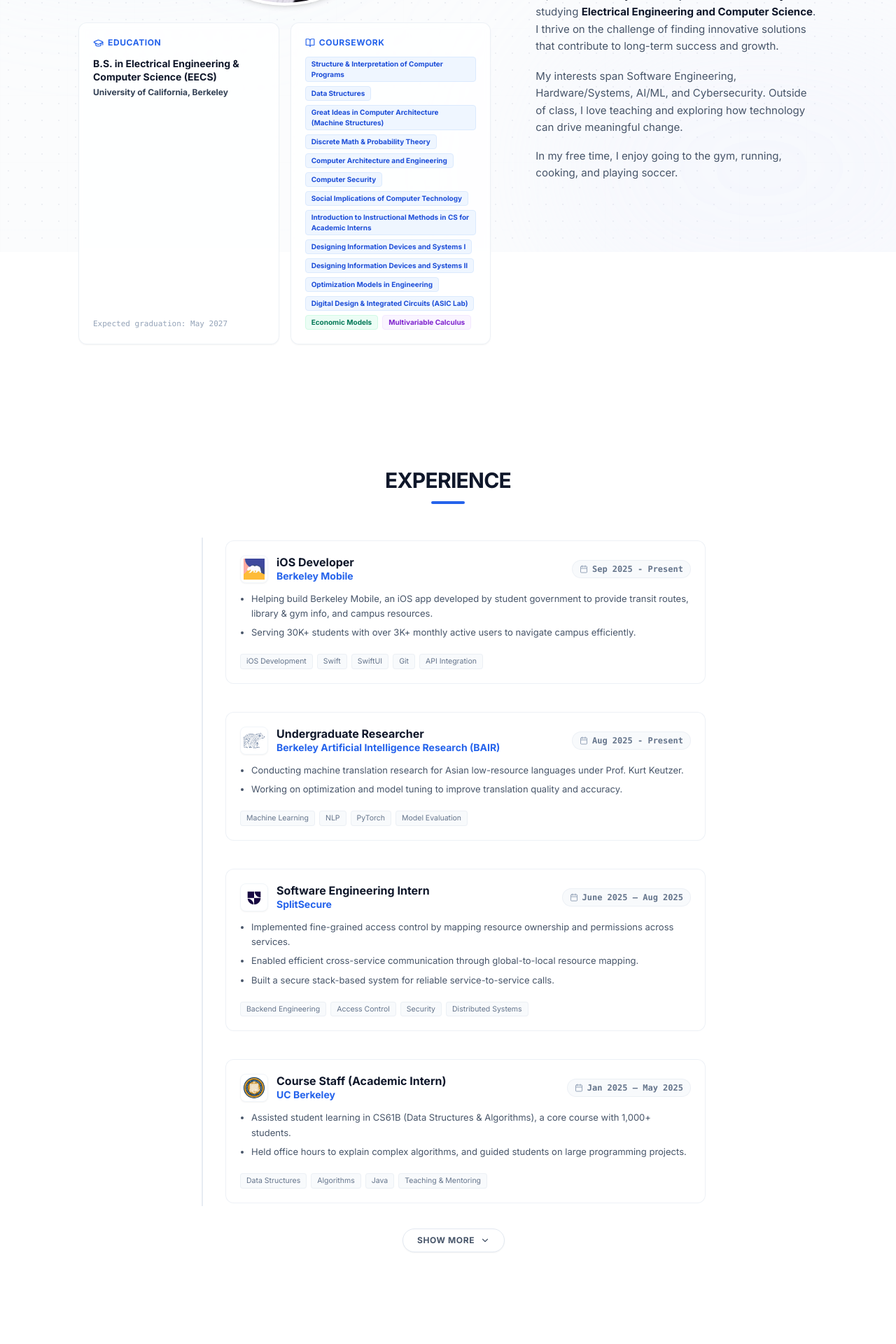
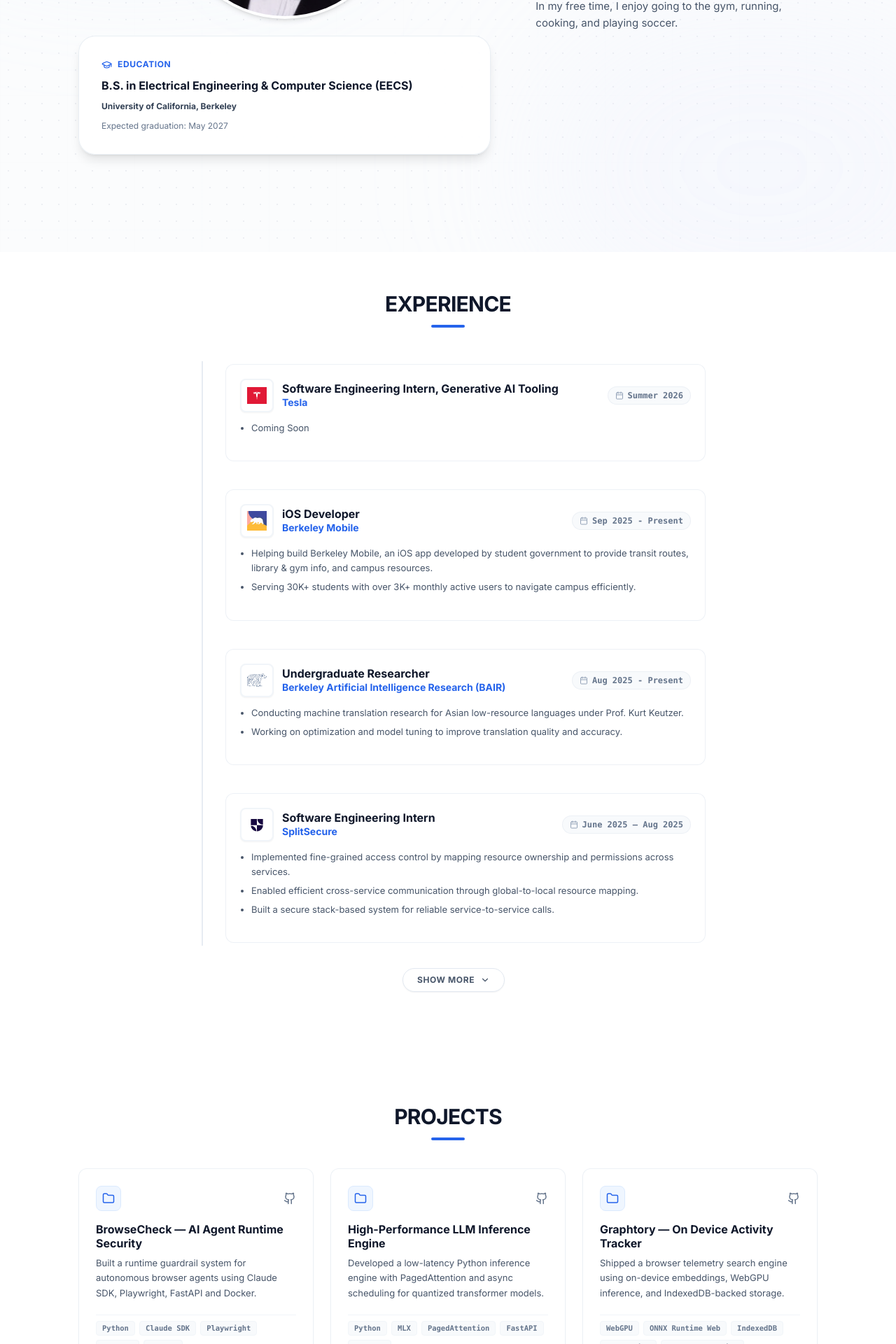
Before and after one commit to Devansh-Ojha/personal-website, a React (Vite) app: page / in a window 1280 px wide. Shown: the part 440-2360 px from the top of the page at 70% size. Built offline with nearby package versions, Linux system fonts and the light colour scheme.

Commit message:
changes v1

```diff
--- a/src/components/About.jsx
+++ b/src/components/About.jsx
@@ -1,41 +1,6 @@
 import { motion } from "framer-motion";
-import { GraduationCap, BookOpen } from "lucide-react";
+import { GraduationCap } from "lucide-react";
 import ProfilePic from "../assets/img/pic.png";
-
-// Restored your original coursework list from the repository
-const courses = [
-  { code: "CS 61A", name: "Structure & Interpretation of Computer Programs" },
-  { code: "CS 61B", name: "Data Structures" },
-  { code: "CS 61C", name: "Great Ideas in Computer Architecture (Machine Structures)" },
-  { code: "CS 70", name: "Discrete Math & Probability Theory" },
-  { code: "CS 152", name: "Computer Architecture and Engineering" },
-  { code: "CS 161", name: "Computer Security" },
-  { code: "CS 195", name: "Social Implications of Computer Technology" },
-  { code: "CS 365", name: "Introduction to Instructional Methods in CS for Academic Interns" },
-  { code: "EECS 16A", name: "Designing Information Devices and Systems I" },
-  { code: "EECS 16B", name: "Designing Information Devices and Systems II" },
-  { code: "EECS 127", name: "Optimization Models in Engineering" },
-  { code: "EECS 151", name: "Digital Design & Integrated Circuits (ASIC Lab)" },
-  { code: "Data 88E", name: "Economic Models" },
-  { code: "MATH 53", name: "Multivariable Calculus" }
-];
-
-const getCourseBadgeStyles = (code) => {
-  const cleanCode = code.toUpperCase();
-  if (cleanCode.startsWith("CS") || cleanCode.startsWith("EECS")) {
-    return "bg-blue-50 text-blue-700 border-blue-100 hover:bg-blue-100/50";
-  }
-  if (cleanCode.startsWith("MATH")) {
-    return "bg-purple-50 text-purple-700 border-purple-100 hover:bg-purple-100/50";
-  }
-  if (cleanCode.startsWith("DATA")) {
-    return "bg-emerald-50 text-emerald-700 border-emerald-100 hover:bg-emerald-100/50";
-  }
-  if (cleanCode.startsWith("PHYS")) {
-    return "bg-amber-50 text-amber-700 border-amber-100 hover:bg-amber-100/50";
-  }
-  return "bg-slate-50 text-slate-700 border-slate-150 hover:bg-slate-100/50";
-};
 
 const About = () => {
   return (
@@ -47,9 +12,9 @@
       viewport={{ once: true, amount: 0.3 }}
       transition={{ duration: 0.8 }}
     >
-      <div className="container mx-auto grid grid-cols-1 lg:grid-cols-12 gap-10 lg:gap-16 items-center">
+      <div className="container mx-auto grid grid-cols-1 lg:grid-cols-12 gap-10 lg:gap-16 items-start">
 
-        {/* Left Column (Photo, Education & Coursework) */}
+        {/* Left Column (Photo & Education) */}
         <motion.div
           className="lg:col-span-7 flex flex-col items-center gap-6 w-full"
           initial={{ opacity: 0, x: -30 }}
@@ -58,7 +23,6 @@
           transition={{ duration: 0.6, delay: 0.2 }}
         >
           <div className="relative group">
-            {/* Soft decorative glow ring */}
             <div className="absolute inset-0 rounded-full border-2 border-blue-400/20 -z-10 blur-xl group-hover:scale-105 transition-transform duration-500" />
             <img
               src={ProfilePic}
@@ -67,50 +31,22 @@
             />
           </div>
 
-          {/* Sub-grid for Education & Coursework Side-by-Side */}
-          <div className="grid grid-cols-1 sm:grid-cols-2 gap-4 w-full">
-            {/* Education Box */}
-            <div className="bg-white/80 backdrop-blur-sm border border-slate-200/60 rounded-xl p-5 shadow-sm hover:shadow-md hover:border-slate-300 hover:-translate-y-0.5 transition-all duration-300 flex flex-col justify-between">
-              <div>
-                <div className="text-xs uppercase tracking-wider text-blue-600 font-bold mb-3 flex items-center gap-1.5 justify-center sm:justify-start">
+          <div className="w-full max-w-2xl mx-auto">
+            <div className="bg-white/95 border border-slate-200/70 rounded-3xl p-8 shadow-lg hover:shadow-xl hover:border-slate-300 transition-all duration-300">
+              <div className="text-xs uppercase tracking-wider text-blue-600 font-bold mb-3 flex items-center gap-2">
                 <GraduationCap size={15} />
                 Education
               </div>
-                <div className="text-left">
-                  <h3 className="font-bold text-slate-900 text-sm leading-snug">
+              <div className="space-y-3 text-left">
+                <h3 className="font-bold text-slate-900 text-base leading-tight">
                   B.S. in Electrical Engineering &amp; Computer Science (EECS)
                 </h3>
-                  <p className="text-xs font-semibold text-slate-700 mt-1">
+                <p className="text-xs font-semibold text-slate-700">
                   University of California, Berkeley
                 </p>
-                </div>
-              </div>
-              <p className="text-[11px] text-slate-400 mt-4 font-mono text-left">
+                <p className="text-xs text-slate-500">
                   Expected graduation: May 2027
                 </p>
-            </div>
-
-            {/* Coursework Box */}
-            <div className="bg-white/80 backdrop-blur-sm border border-slate-200/60 rounded-xl p-5 shadow-sm hover:shadow-md hover:border-slate-300 hover:-translate-y-0.5 transition-all duration-300 flex flex-col justify-between">
-              <div>
-                <div className="text-xs uppercase tracking-wider text-blue-600 font-bold mb-3 flex items-center gap-1.5 justify-center sm:justify-start">
-                  <BookOpen size={14} />
-                  Coursework
-                </div>
-                <div className="flex flex-wrap gap-1.5 justify-start">
-                  {courses.map((course, idx) => {
-                    const badgeColor = getCourseBadgeStyles(course.code);
-                    return (
-                      <span
-                        key={idx}
-                        title={course.code}
-                        className={`inline-flex items-center text-[10px] font-semibold px-2 py-0.5 rounded border transition-all duration-150 cursor-help ${badgeColor}`}
-                      >
-                        {course.name}
-                      </span>
-                    );
-                  })}
-                </div>
               </div>
             </div>
           </div>
--- a/src/components/Coursework.jsx
+++ b/src/components/Coursework.jsx
@@ -87,7 +87,7 @@
           whileInView={{ opacity: 1, y: 0 }}
           viewport={{ once: true, amount: 0.1 }}
           transition={{ duration: 0.5 }}
-          className="w-full bg-white/80 backdrop-blur-sm border border-slate-200/60 rounded-xl p-6 shadow-sm hover:shadow-md hover:border-slate-300 transition-all duration-300"
+          className="w-full bg-white/95 border border-slate-200/70 rounded-3xl p-8 shadow-lg hover:shadow-xl hover:border-slate-300 transition-all duration-300"
         >
           {/* Header Inside Card */}
           <div className="text-xs uppercase tracking-wider text-blue-600 font-bold mb-5 flex items-center gap-1.5 justify-center sm:justify-start">
@@ -102,22 +102,28 @@
                 key={semester}
                 className="border-b border-slate-150/40 last:border-b-0 pb-3.5 last:pb-0"
               >
-                <h4 className="text-[10px] font-bold text-slate-400 uppercase tracking-wider font-mono mb-2">
+                <h4 className="text-[10px] font-bold text-slate-400 uppercase tracking-wider font-mono mb-3">
                   {semester}
                 </h4>
-                <div className="flex flex-wrap gap-2">
-                  {courses.map((course, idx) => {
-                    const badgeColor = getCourseBadgeStyles(course.code);
-                    return (
-                      <span
-                        key={idx}
-                        title={`${course.code}: ${course.name}`}
-                        className={`inline-flex items-center text-[11px] font-semibold px-2 py-0.5 rounded border transition-all duration-150 cursor-help ${badgeColor}`}
-                      >
-                        {course.code}
+                <div className="grid grid-cols-1 sm:grid-cols-2 md:grid-cols-3 gap-3">
+                  {courses.map((course, idx) => (
+                    <div
+                      key={idx}
+                      className="flex gap-3 items-start rounded-2xl border border-slate-200/60 bg-slate-50/90 p-3"
+                    >
+                      <span className="mt-1 text-blue-500">
+                        <GraduationCap size={18} />
                       </span>
-                    );
-                  })}
+                      <div>
+                        <div className="text-sm font-semibold text-slate-900">
+                          {course.code}
+                        </div>
+                        <div className="text-sm text-slate-700 leading-relaxed">
+                          {course.name}
+                        </div>
+                      </div>
+                    </div>
+                  ))}
                 </div>
               </div>
             ))}
--- a/src/components/Experience.jsx
+++ b/src/components/Experience.jsx
@@ -7,8 +7,20 @@
 import cfg from "../assets/img/images.png";
 import bair from "../assets/img/BAIR.png";
 import bmob from "../assets/img/b-mobile.jpeg";
+import tesla from "../assets/img/tesla.png";
 
 const experiences = [
+  {
+    logo: tesla,
+    role: "Software Engineering Intern, Generative AI Tooling",
+    company: "Tesla",
+    duration: "Summer 2026",
+    type: "work",
+    description: [
+      "Coming Soon"
+    ],
+    skills: ["Coming Soon"]
+  },
   {
     logo: bmob,
     role: "iOS Developer",
@@ -128,11 +140,11 @@
                   <div className="bg-white/80 backdrop-blur-sm border border-slate-200/60 rounded-xl p-5 hover:shadow-md hover:border-slate-300 transition-all duration-300 my-1">
                     <div className="flex flex-col sm:flex-row sm:items-center justify-between gap-3 mb-3">
                       <div className="flex items-center gap-3">
-                        {exp.logo && (
-                          <div className="w-10 h-10 rounded-lg overflow-hidden border border-slate-100 flex-shrink-0 bg-white flex items-center justify-center p-1 shadow-sm">
-                            <img src={exp.logo} alt={exp.company} className="max-w-full max-h-full object-contain" />
-                          </div>
-                        )}
+                                      {exp.logo && (
+                                        <div className="w-12 h-12 rounded-lg overflow-hidden border-2 border-slate-100 flex-shrink-0 bg-white flex items-center justify-center p-2 shadow-sm">
+                                          <img src={exp.logo} alt={exp.company} className="max-w-full max-h-full object-contain" />
+                                        </div>
+                                      )}
                         <div>
                           <h3 className="text-base font-bold text-slate-900 leading-tight">
                             {exp.role}
@@ -159,19 +171,6 @@
                       ))}
                     </ul>
 
-                    {/* Skills/Tags */}
-                    {exp.skills && (
-                      <div className="flex flex-wrap gap-1.5 pt-1">
-                        {exp.skills.map((skill, sIdx) => (
-                          <span
-                            key={sIdx}
-                            className="inline-flex items-center text-[10.5px] font-medium px-2 py-0.5 rounded bg-slate-50 border border-slate-200/50 text-slate-500 hover:border-slate-300 hover:bg-slate-100 transition-colors"
-                          >
-                            {skill}
-                          </span>
-                        ))}
-                      </div>
-                    )}
                   </div>
                 </motion.div>
               );
--- a/src/components/Project.jsx
+++ b/src/components/Project.jsx
@@ -1,28 +1,53 @@
+import { useState } from "react";
 import ProjectCard from "./ProjectCard";
 
 const Project = () => {
+  const [showMore, setShowMore] = useState(false);
+
   const projects = [
+    // New concise project entries
+    {
+      title: "BrowseCheck — AI Agent Runtime Security",
+      description: "Built a runtime guardrail system for autonomous browser agents using Claude SDK, Playwright, FastAPI and Docker.",
+      github: "https://github.com/Devansh-Ojha/BrowseCheck",
+      tech: ["Python", "Claude SDK", "Playwright", "FastAPI", "Docker"]
+    },
+    {
+      title: "High-Performance LLM Inference Engine",
+      description: "Developed a low-latency Python inference engine with PagedAttention and async scheduling for quantized transformer models.",
+      github: "https://github.com/Devansh-Ojha/High-Performance-Inference-Engine",
+      tech: ["Python", "MLX", "PagedAttention", "FastAPI", "AsyncIO"]
+    },
+    {
+      title: "Graphtory — On Device Activity Tracker",
+      description: "Shipped a browser telemetry search engine using on-device embeddings, WebGPU inference, and IndexedDB-backed storage.",
+      github: "https://chromewebstore.google.com/detail/graphtory/jgjoiknnfdohifhmjennggfpioamokni?pli=1",
+      tech: ["WebGPU", "ONNX Runtime Web", "IndexedDB", "JavaScript", "Chrome Extension"]
+    },
+    // Restored previous projects
     {
       title: "LLM-Based Movie Recommendation System",
-      description: "Built a semantic movie recommendation platform that converts natural-language queries into vector embeddings for accurate, context-aware suggestions. Used HugChat, FlagEmbedding, and pgvector with a FastAPI backend to support fast, scalable recommendations over large movie datasets.",
+      description: "Semantic movie recommendation platform with FastAPI and vector embeddings.",
       github: "https://github.com/Devansh-Ojha/FlixGPT",
       tech: ["FastAPI", "SQLAlchemy", "PyTorch", "HugChat", "Python"]
     },
     {
       title: "Chronos: Real-time Video Analytics Pipeline",
-      description: "Built an event-driven system for real-time video analytics that slices live streams, performs YOLO-based object detection, and enables natural-language search over video clips. Designed a scalable pipeline using Kafka-style streaming, distributed ML workers, and vector search for semantic retrieval.",
+      description: "Event-driven real-time video analytics pipeline with distributed workers and vector search.",
       github: "https://github.com/Devansh-Ojha/chronos",
       tech: ["Go", "Python", "Kafka", "Computer Vision", "Vector DB", "Docker", "YOLOv8"]
     },
     {
       title: "Secure File Sharing System",
-      description: "Built an end-to-end encrypted file storage system with secure sharing and revocation using append-only file blocks. Designed a cryptographic key hierarchy with per-user and per-file isolation, signed invitations, and efficient key rotation. Achieved constant-size bandwidth for file appends and metadata updates.",
+      description: "End-to-end encrypted file storage with secure sharing and revocation.",
       github: "https://github.com/your-username/mt-low-resource",
       tech: ["Go", "Symmetric Encryption", "Digital Signatures", "MACs", "Computer Security"],
       isNDA: true,
       ndaReason: "Can't share due to school's honesty policy"
     }
   ];
+
+  const displayedProjects = showMore ? projects : projects.slice(0, 3);
 
   return (
     <section id="projects" className="py-12 bg-transparent">
@@ -37,9 +62,18 @@
 
         {/* Responsive Grid */}
         <div className="grid grid-cols-1 md:grid-cols-2 lg:grid-cols-3 gap-6">
-          {projects.map((project, index) => (
+          {displayedProjects.map((project, index) => (
             <ProjectCard key={index} {...project} />
           ))}
+        </div>
+
+        <div className="flex justify-center mt-8">
+          <button
+            onClick={() => setShowMore(!showMore)}
+            className="flex items-center gap-2 px-5 py-2 rounded-full border border-slate-200 bg-white hover:bg-slate-50 hover:border-slate-300 text-slate-600 hover:text-slate-800 text-xs font-bold uppercase tracking-wider transition-all duration-200 shadow-sm"
+          >
+            {showMore ? 'Show Less' : 'Show More'}
+          </button>
         </div>
       </div>
     </section>
```
Also changed, not shown: src/assets/img/tesla.png (added), src/assets/img/tesla.svg (added). Lines whose indentation alone changed are shown as unchanged.
